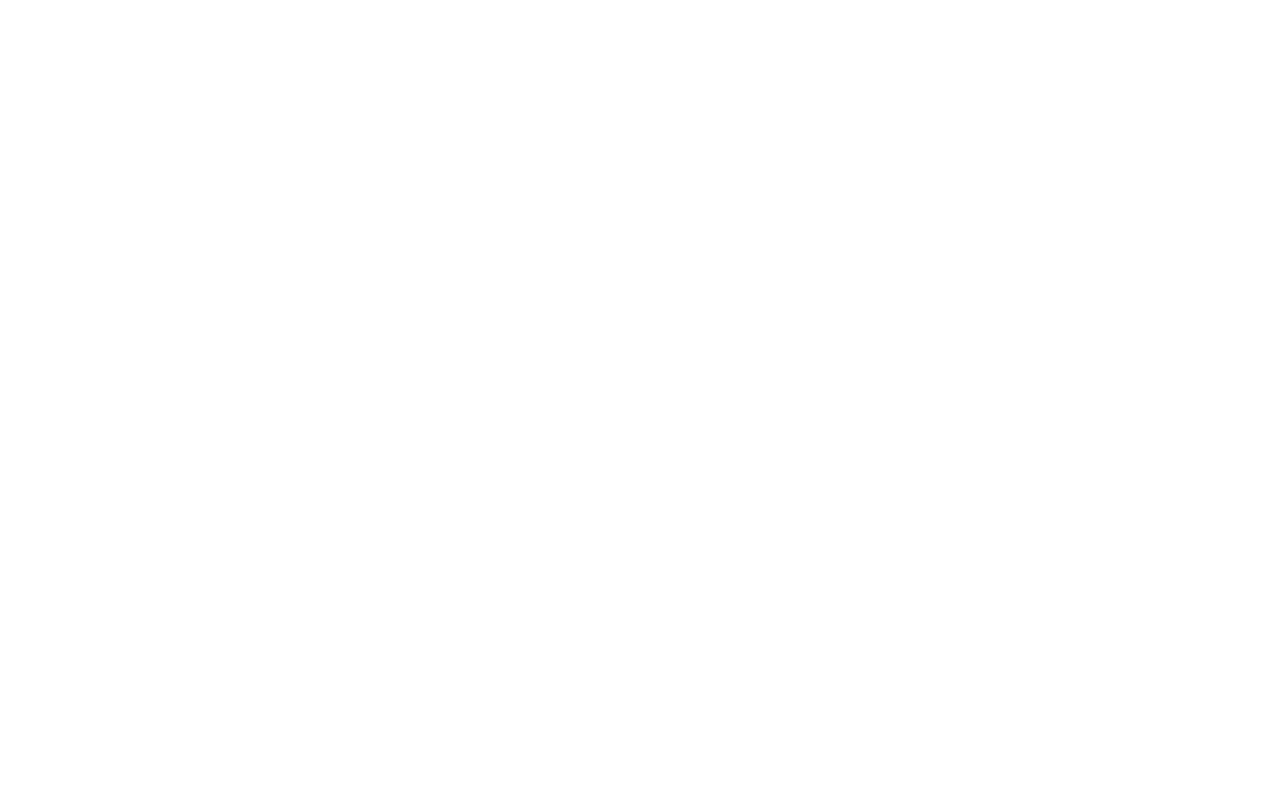
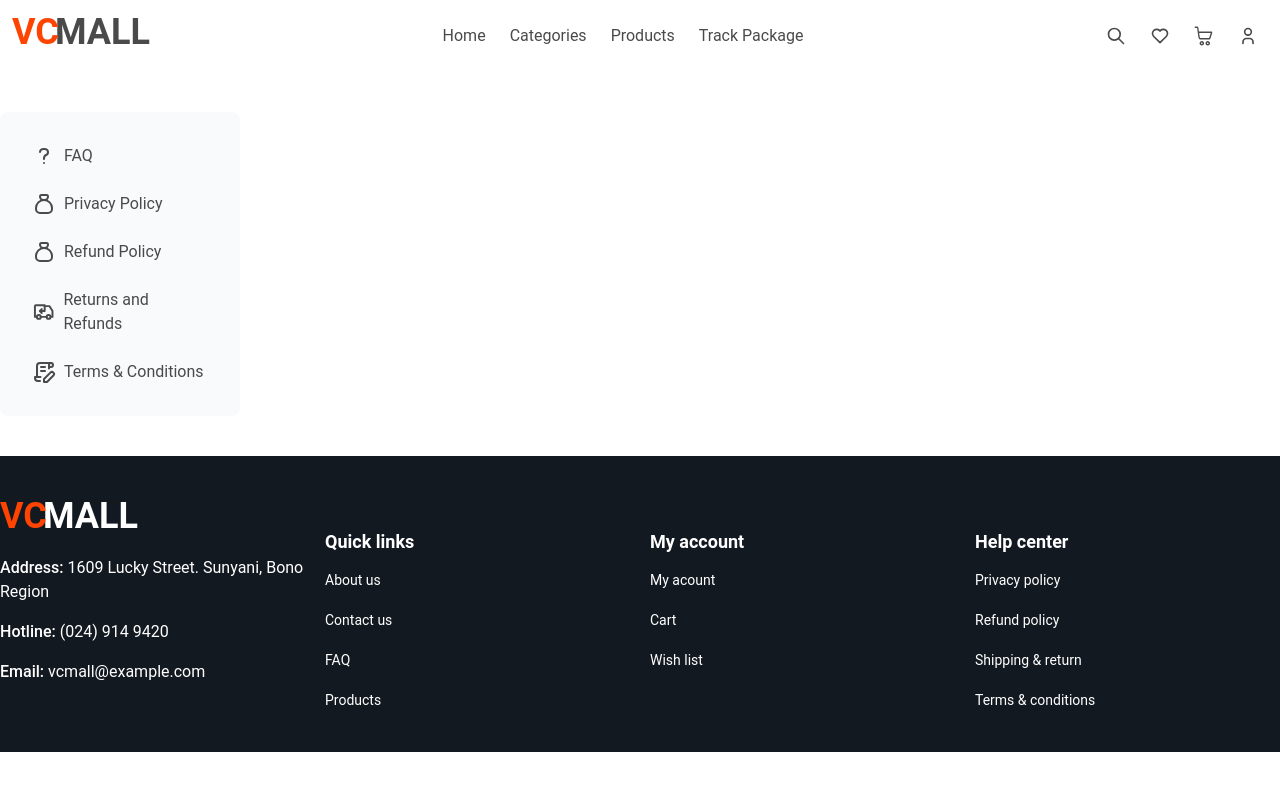
Before and after one commit to Luck1609/e-shop, a React (Vite) app: page /help in a window 1280 px wide. Before the commit this address had no page. Shown: the top 790 px of the page. Built offline with nearby package versions, Linux system fonts and the light colour scheme.

Commit message:
Help page created, footer links updated

```diff
--- /dev/null
+++ b/src/data.ts
@@ -0,0 +1,67 @@
+import { IconContract, IconLocation, IconMoneybag, IconQuestionMark, IconSettings, IconShieldCheck, IconShoppingBag, IconTruckReturn, IconUser } from "@tabler/icons-react";
+
+export const helpLinks = [
+  {
+    label: "FAQ",
+    url: "/help/faq",
+    icon: IconQuestionMark
+  },
+  {
+    label: "Privacy Policy",
+    url: "/help/privacy-policy",
+    icon: IconMoneybag
+  },
+  {
+    label: "Refund Policy",
+    url: "/help/refund-policy",
+    icon: IconMoneybag
+  },
+  {
+    label: "Returns and Refunds",
+    url: "/help/shipping-&-refund",
+    icon: IconTruckReturn
+  },
+  {
+    label: "Terms & Conditions",
+    url: "/help/terms-and-conditions",
+    icon: IconContract
+  },
+  // {
+  //   label: "How to buy",
+  //   url: "how-to-buy",
+  // },
+];
+
+
+export const authLinks = [
+  {
+    label: "Account details",
+    description: "Manage your profile and account details",
+    icon: IconUser,
+    url: "account-details",
+  },
+  {
+    label: "Purchase history",
+    description: "Track all your product purchases",
+    icon: IconShoppingBag,
+    url: "purchase-history",
+  },
+  {
+    label: "Contact details",
+    description: "Add delivery address and contact details",
+    icon: IconLocation,
+    url: "contact-details",
+  },
+  {
+    label: "Security",
+    description: "Manage login and security details",
+    icon: IconShieldCheck,
+    url: "security",
+  },
+  {
+    label: "Settings",
+    description: "Modify your app useage preference",
+    icon: IconSettings,
+    url: "settings",
+  },
+];
--- /dev/null
+++ b/src/pages/info/index.tsx
@@ -0,0 +1,7 @@
+
+
+export default function Help() {
+  return (
+    <div>Help</div>
+  )
+}
--- a/src/pages/layout/footer.tsx
+++ b/src/pages/layout/footer.tsx
@@ -28,22 +28,22 @@
           <TypographyH6 className="text-left text-white mb-3 block">Quick links</TypographyH6>
           <ul className="space-y-4">
             <li className="">
-              <Link to="/">
+              <Link to="/about-us">
                 <TypographySm>About us</TypographySm>
               </Link>
             </li>
             <li className="">
-              <Link to="/">
+              <Link to="/contact-us">
                 <TypographySm>Contact us</TypographySm>
               </Link>
             </li>
             <li className="">
-              <Link to="/">
+              <Link to="/help/faq">
                 <TypographySm>FAQ</TypographySm>
               </Link>
             </li>
             <li className="">
-              <Link to="/">
+              <Link to="/products">
                 <TypographySm>Products</TypographySm>
               </Link>
             </li>
@@ -54,17 +54,17 @@
           <TypographyH6 className="text-left text-white mb-3 block">My account</TypographyH6>
           <ul className="space-y-4">
             <li className="">
-              <Link to="/">
+              <Link to="/profile">
                 <TypographySm>My acount</TypographySm>
               </Link>
             </li>
             <li className="">
-              <Link to="/">
+              <Link to="/cart">
                 <TypographySm>Cart</TypographySm>
               </Link>
             </li>
             <li className="">
-              <Link to="/">
+              <Link to="/wishlist">
                 <TypographySm>Wish list</TypographySm>
               </Link>
             </li>
@@ -75,22 +75,22 @@
           <TypographyH6 className="text-left text-white mb-3 block">Help center</TypographyH6>
           <ul className="space-y-4">
             <li className="">
-              <Link to="/">
+              <Link to="/help/privacy-policy">
                 <TypographySm>Privacy policy</TypographySm>
               </Link>
             </li>
             <li className="">
-              <Link to="/">
+              <Link to="/help/refund-policy">
                 <TypographySm>Refund policy</TypographySm>
               </Link>
             </li>
             <li className="">
-              <Link to="/">
+              <Link to="/help/shipping-&-returns">
                 <TypographySm>Shipping & return</TypographySm>
               </Link>
             </li>
             <li className="">
-              <Link to="/">
+              <Link to="/help/terms-&-conditions">
                 <TypographySm>Terms & conditions</TypographySm>
               </Link>
             </li>
--- a/src/pages/layout/nav.tsx
+++ b/src/pages/layout/nav.tsx
@@ -5,6 +5,7 @@
 import { useDispatch } from "@/shared/feature/hooks";
 import { toggleDrawer } from "@/shared/feature/reducers/misc";
 import { cn } from "@/shared/lib/utils";
+import { Drawer } from "@/vite-env";
 import { IconHeart, IconLogin, IconMenu3, IconSearch, IconUser, IconUserEdit } from "@tabler/icons-react";
 import { Link, useLocation } from "react-router-dom";
 
--- a/src/pages/user/layout.tsx
+++ b/src/pages/user/layout.tsx
@@ -1,17 +1,25 @@
 import { Container, NavLink, Typography } from "@/components/custom/misc";
-import { IconLocation, IconSettings, IconShieldCheck, IconShoppingBag, IconUser } from "@tabler/icons-react";
+import { TableIcon } from "@/vite-env";
 import { Outlet } from "react-router-dom";
 
 
+type LinkProp = {
+  label: string
+  icon?: TableIcon
+  url: string
+}
 
-export default function UserLayout() {
+export default function UserLayout({ links }: {links: LinkProp[]}) {
   return (
     <Container className="grid lg:grid-cols-5 gap-5 py-5 lg:py-10">
       <div className="p-5 rounded-lg bg-slate-50">
         {
-          authLinks.map(({ label, icon, url }) => (
+          links.map(({ label, icon: Icon, url }) => (
             <NavLink to={url} className="w-full space-x-2">
-              { icon }
+              {
+                Icon && <Icon />
+              }
+
               <Typography>{label}</Typography>
             </NavLink>
           ))
@@ -24,37 +32,3 @@
     </Container>
   )
 }
-
-
-export const authLinks = [
-  {
-    label: "Account details",
-    description: "Manage your profile and account details",
-    icon: <IconUser />,
-    url: "profile",
-  },
-  {
-    label: "Purchase history",
-    description: "Track all your product purchases",
-    icon: <IconShoppingBag />,
-    url: "purchase-history",
-  },
-  {
-    label: "Contact details",
-    description: "Add delivery address and contact details",
-    icon: <IconLocation />,
-    url: "contact-details",
-  },
-  {
-    label: "Security",
-    description: "Manage login and security details",
-    icon: <IconShieldCheck />,
-    url: "security",
-  },
-  {
-    label: "Settings",
-    description: "Modify your app useage preference",
-    icon: <IconSettings />,
-    url: "settings",
-  },
-];
--- a/src/routes.tsx
+++ b/src/routes.tsx
@@ -17,6 +17,8 @@
 import PurchaseHistory from "./pages/user/history";
 import AccountDetails from "./pages/user/account-details";
 import SecurityDetails from "./pages/user/security";
+import Help from "./pages/info";
+import { authLinks, helpLinks } from "./data";
 
 export default function AppRoutes() {
   return (
@@ -49,11 +51,16 @@
           </Route>
 
           <Route path="checkout" element={<CheckoutPage />} />
+          <Route path="contact-us" element={<CheckoutPage />} />
 
-          <Route element={<UserLayout />}>
+          <Route element={<UserLayout links={authLinks} />}>
             <Route path="purchase-history" element={<PurchaseHistory />} />
             <Route path="profile" element={<AccountDetails />} />
             <Route path="security" element={<SecurityDetails />} />
+          </Route>
+
+          <Route path="help" element={<UserLayout links={helpLinks} />}>
+            <Route path=":info" element={<Help />} />
           </Route>
         </Route>
       </Routes>
--- a/src/shared/components/history-card.tsx
+++ b/src/shared/components/history-card.tsx
@@ -82,7 +82,7 @@
 
         {products.map(({ name, image, price, quantity }, index) => (
           <div className="grid grid-cols-6 lg:grid-cols-9 gap-3" key={index.toString()}>
-            <div className="col-span-2">
+            <div className="col-span-2 bg-slate-200 w-20 h-20 lg:w-24 lg:h-24 rounded-lg">
               <img src={String(image)} alt="" className="lg:h-28 mx-auto" />
             </div>
 
--- a/src/vite-env.d.ts
+++ b/src/vite-env.d.ts
@@ -27,3 +27,5 @@
   discount: number
   product_id: string
 }
+
+type TableIcon = ForwardRefExoticComponent<IconProps & RefAttributes<Icon>>
```
Also changed, not shown: src/pages/contact/form.tsx (added).
